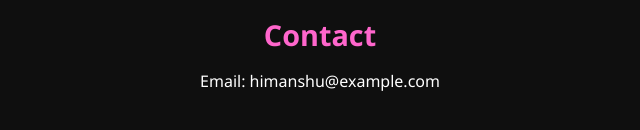
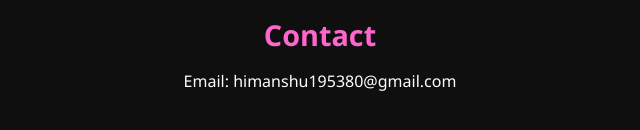
Before and after one commit to Himanshu95151/Portfolio-, a plain HTML site: page index.html in a window 1280 px wide. Shown: the part 2456-2586 px from the top of the page, 320-960 px from the left. Drawn offline with nearby package versions, Linux system fonts and the light colour scheme.

Commit message:
Update index.html

```diff
--- a/index.html
+++ b/index.html
@@ -72,7 +72,7 @@
 
   <section id="contact">
     <h2>Contact</h2>
-    <p>Email: himanshu@example.com</p>
+    <p>Email: himanshu195380@gmail.com</p>
   </section>
 </main>
 <script>
```
